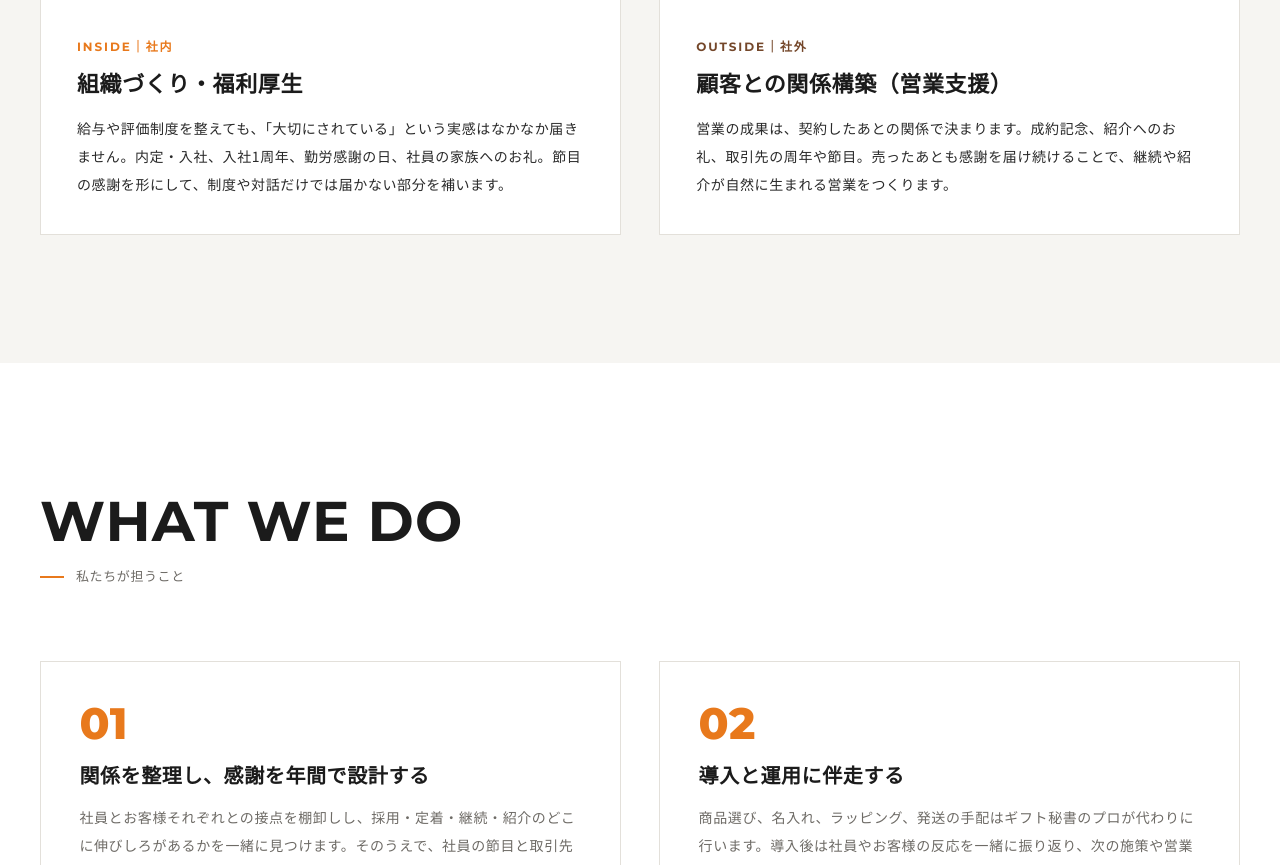
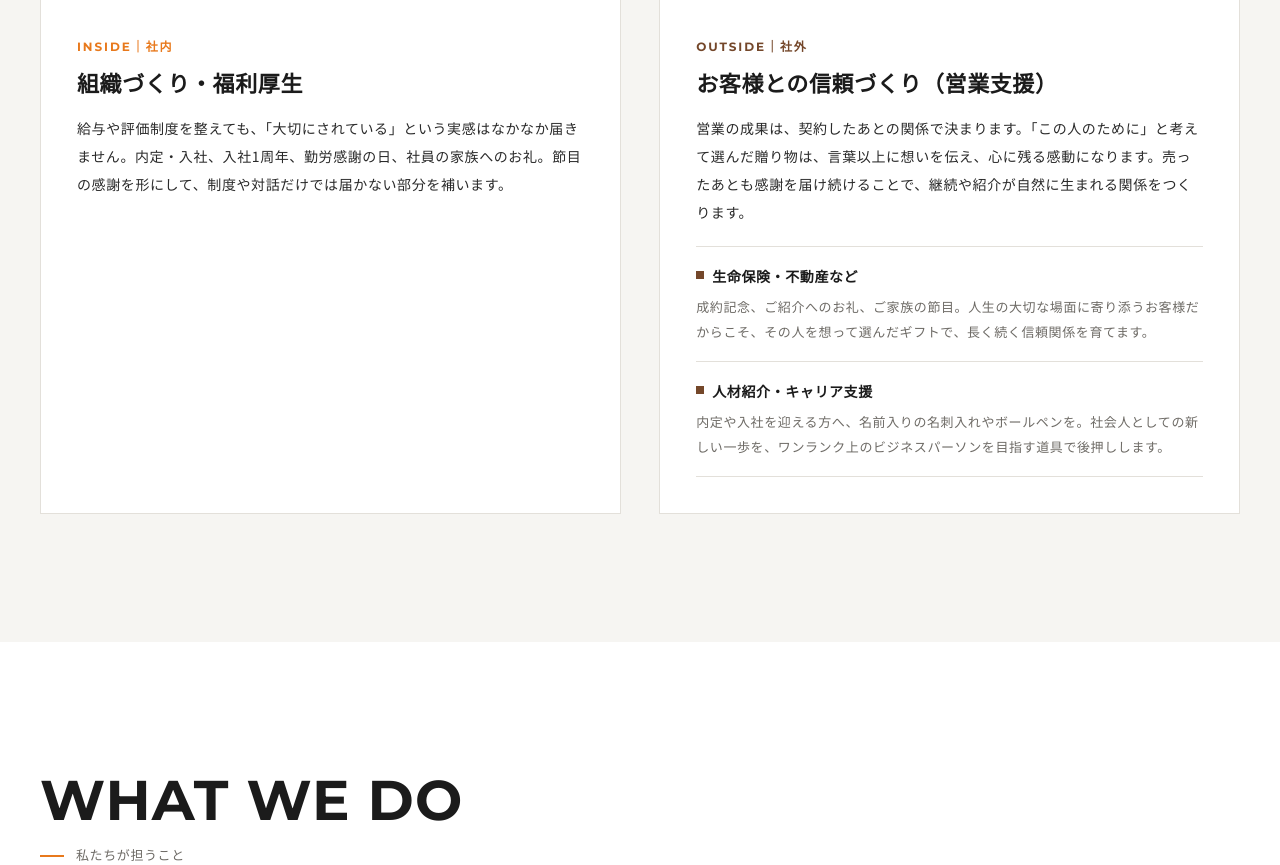
Before and after one commit to koyo08230840-cpu/craftbase-site, a plain HTML site: page projects/gift-secretary/index.html in a window 1280 px wide. Shown: the part 1886-2751 px from the top of the page. Drawn offline with Linux system fonts and the light colour scheme.

Commit message:
ギフト秘書ページ: 社外（営業支援）を「お客様との信頼づくり」に改め、業界別の例を追加
- 生命保険・不動産: その人を想って選ぶギフトで信頼関係を育てる
- 人材紹介・キャリア支援: 内定・入社を迎える方へ名入れの名刺入れやボールペン

Co-Authored-By: Claude Opus 5.5 <noreply@anthropic.com>

```diff
--- a/assets/css/project.css
+++ b/assets/css/project.css
@@ -38,6 +38,12 @@
 .pj-side__title { margin-top: 6px; font-size: clamp(18px, 2vw, 22px); font-weight: 700; line-height: 1.6; color: var(--c-ink); }
 .pj-side__text { margin-top: 14px; font-size: 14px; line-height: 2; }
 
+.pj-cases { margin-top: 20px; border-top: 1px solid var(--c-line); }
+.pj-cases li { padding: 16px 0; border-bottom: 1px solid var(--c-line); }
+.pj-cases__title { position: relative; padding-left: 16px; font-size: 14px; font-weight: 700; color: var(--c-ink); }
+.pj-cases__title::before { content: ""; position: absolute; left: 0; top: .55em; width: 8px; height: 8px; background: var(--c-brown); }
+.pj-cases__text { margin-top: 6px; font-size: 13px; line-height: 1.9; color: var(--c-gray); }
+
 /* ---------- Steps ---------- */
 .pj-steps { display: grid; grid-template-columns: repeat(2, 1fr); gap: clamp(20px, 3vw, 40px); counter-reset: none; }
 .pj-step { padding: clamp(28px, 3vw, 40px); background: var(--c-white); border: 1px solid var(--c-line); }
--- a/projects/gift-secretary/index.html
+++ b/projects/gift-secretary/index.html
@@ -91,8 +91,18 @@
             <div class="pj-side__media"><img src="/assets/img/gift-thank-you.jpg" alt="「Thank you」と刻まれた木箱のギフト" loading="lazy"></div>
             <div class="pj-side__body">
               <p class="pj-side__label">OUTSIDE｜社外</p>
-              <h3 class="pj-side__title">顧客との関係構築（営業支援）</h3>
-              <p class="pj-side__text">営業の成果は、契約したあとの関係で決まります。成約記念、紹介へのお礼、取引先の周年や節目。売ったあとも感謝を届け続けることで、継続や紹介が自然に生まれる営業をつくります。</p>
+              <h3 class="pj-side__title">お客様との信頼づくり（営業支援）</h3>
+              <p class="pj-side__text">営業の成果は、契約したあとの関係で決まります。「この人のために」と考えて選んだ贈り物は、言葉以上に想いを伝え、心に残る感動になります。売ったあとも感謝を届け続けることで、継続や紹介が自然に生まれる関係をつくります。</p>
+              <ul class="pj-cases">
+                <li>
+                  <p class="pj-cases__title">生命保険・不動産など</p>
+                  <p class="pj-cases__text">成約記念、ご紹介へのお礼、ご家族の節目。人生の大切な場面に寄り添うお客様だからこそ、その人を想って選んだギフトで、長く続く信頼関係を育てます。</p>
+                </li>
+                <li>
+                  <p class="pj-cases__title">人材紹介・キャリア支援</p>
+                  <p class="pj-cases__text">内定や入社を迎える方へ、名前入りの名刺入れやボールペンを。社会人としての新しい一歩を、ワンランク上のビジネスパーソンを目指す道具で後押しします。</p>
+                </li>
+              </ul>
             </div>
           </article>
         </div>
```
